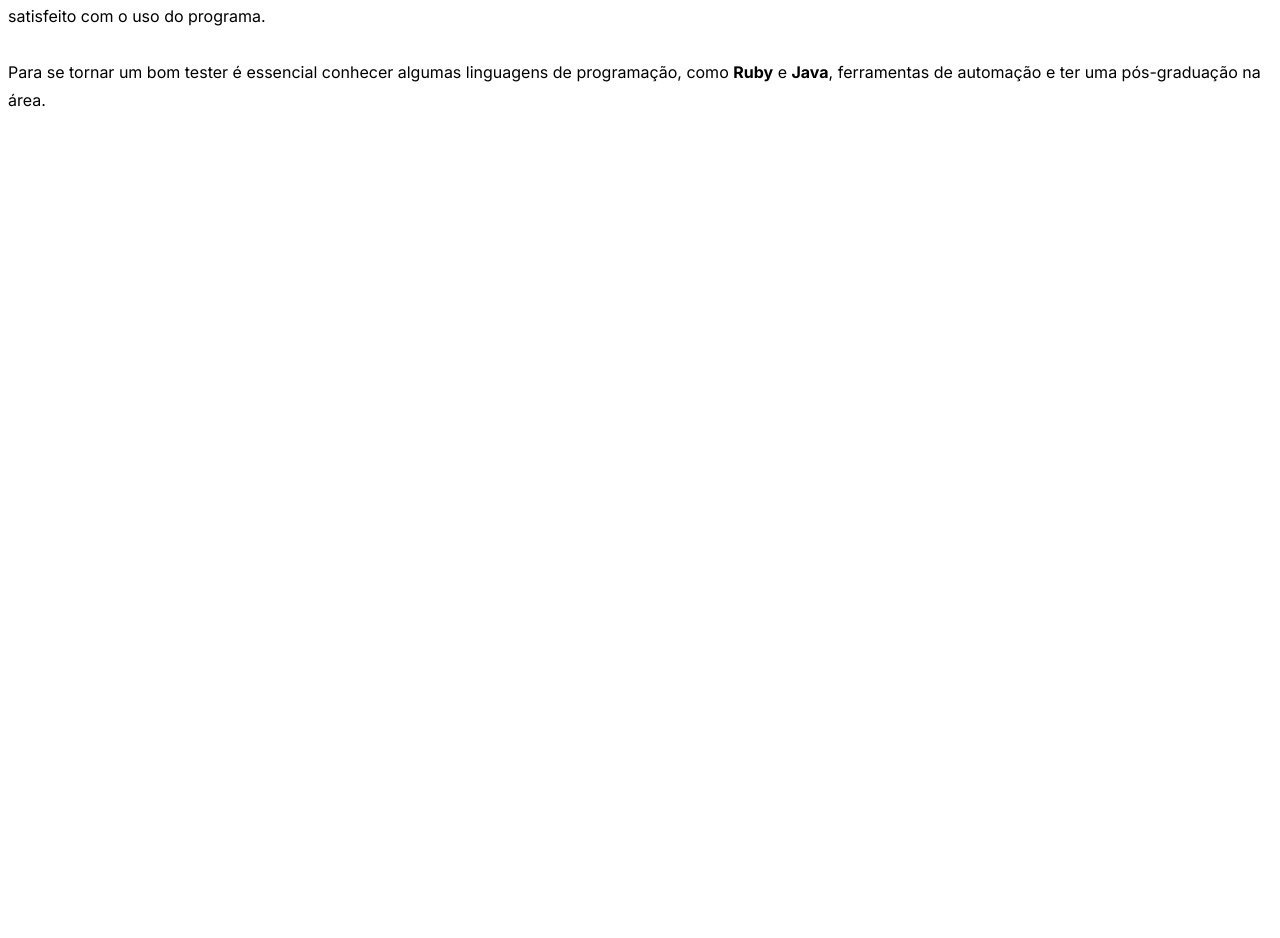
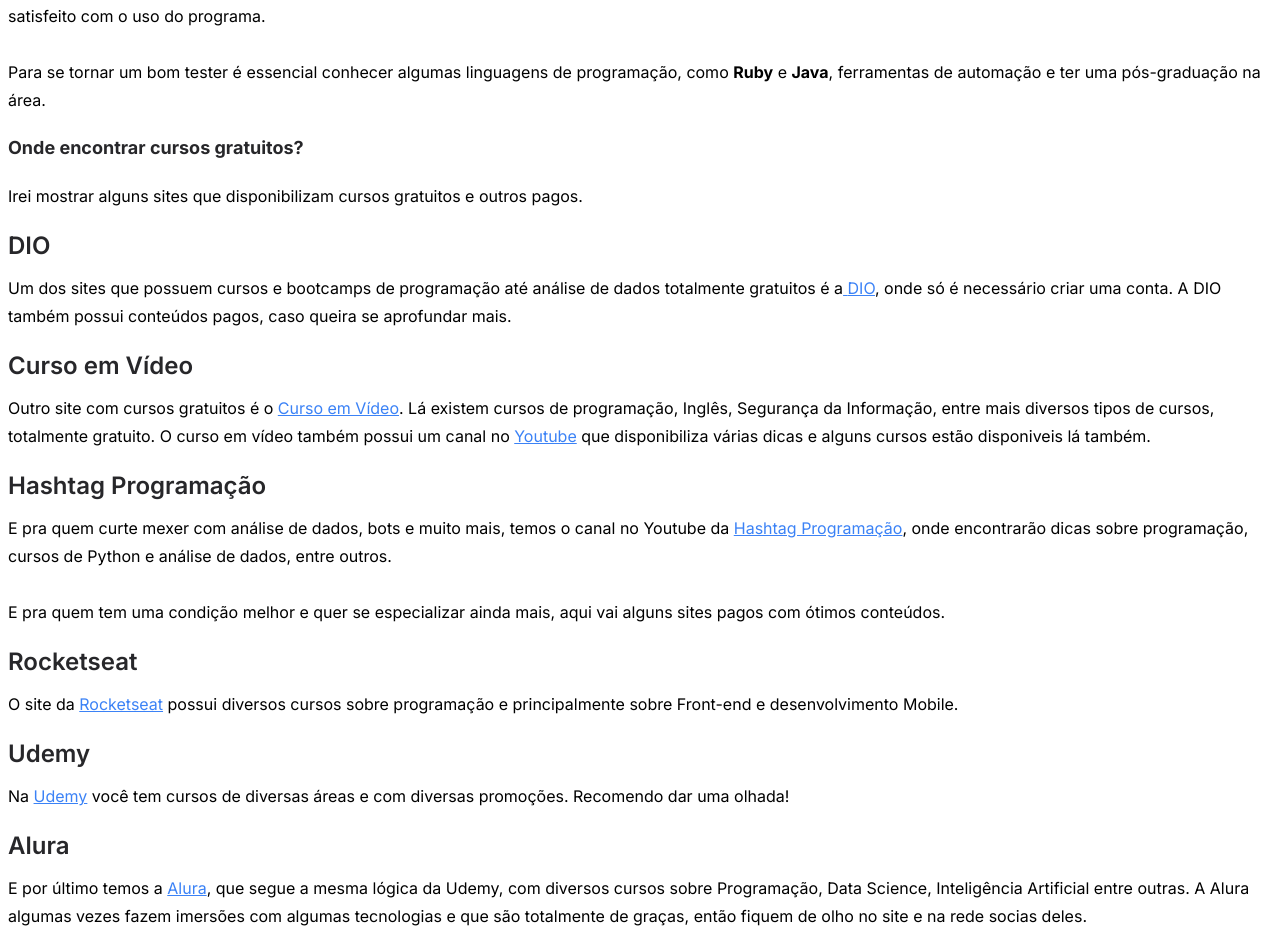
Before and after one commit to ClaytonJosue/projeto_faculdade, a Next.js app: page / in a window 1280 px wide. Shown: the part 2585-3523 px from the top of the page. Before the commit the page ends 2707 px from the top, so only its background shows below. Built offline with nearby package versions, Linux system fonts and the light colour scheme.

Commit message:
html: create the cursos section

```diff
--- a/src/app/page.tsx
+++ b/src/app/page.tsx
@@ -162,7 +162,7 @@
             desenvolvimento de um produto digital. Esse profissional é capaz de
             garantir o funcionamento correto dos programas e revisar os
             pré-requisitos dos softwares, reportando falhas ao time de
-            desenvolvimento.Sem um time de testes, é provável que o usuário
+            desenvolvimento. Sem um time de testes, é provável que o usuário
             final não fique satisfeito com o uso do programa.
             <br />
             <br />
@@ -171,6 +171,137 @@
             ferramentas de automação e ter uma pós-graduação na área.
           </p>
         </section>
+        <section>
+          <h2 className="my-5 text-lg font-bold text-zinc-800">
+            Onde encontrar cursos gratuitos?
+          </h2>
+          <p className="leading-7">
+            Irei mostrar alguns sites que disponibilizam cursos gratuitos e
+            outros pagos.
+          </p>
+          <div>
+            <h3 className="font-semibold text-2xl text-zinc-800 mt-5 mb-3">
+              DIO
+            </h3>
+            <p className="leading-7">
+              Um dos sites que possuem cursos e bootcamps de programação até
+              análise de dados totalmente gratuitos é a
+              <a
+                href="https://www.dio.me"
+                target="_blank"
+                className="text-blue-500 underline"
+              >
+                {" "}
+                DIO
+              </a>
+              , onde só é necessário criar uma conta. A DIO também possui
+              conteúdos pagos, caso queira se aprofundar mais.
+            </p>
+          </div>
+          <div>
+            <h3 className="font-semibold text-2xl text-zinc-800 mt-5 mb-3">
+              Curso em Vídeo
+            </h3>
+            <p className="leading-7">
+              Outro site com cursos gratuitos é o{" "}
+              <a
+                href="https://www.cursoemvideo.com/cursos/"
+                target="_blank"
+                className="text-blue-500 underline"
+              >
+                Curso em Vídeo
+              </a>
+              . Lá existem cursos de programação, Inglês, Segurança da
+              Informação, entre mais diversos tipos de cursos, totalmente
+              gratuito. O curso em vídeo também possui um canal no{" "}
+              <a
+                href="https://www.youtube.com/@CursoemVideo"
+                target="_blank"
+                className="text-blue-500 underline"
+              >
+                Youtube
+              </a>{" "}
+              que disponibiliza várias dicas e alguns cursos estão disponiveis
+              lá também.
+            </p>
+          </div>
+          <div>
+            <h3 className="font-semibold text-2xl text-zinc-800 mt-5 mb-3">
+              Hashtag Programação
+            </h3>
+            <p className="leading-7">
+              E pra quem curte mexer com análise de dados, bots e muito mais,
+              temos o canal no Youtube da{" "}
+              <a
+                href="https://www.youtube.com/@HashtagProgramacao/featured"
+                target="_blank"
+                className="text-blue-500 underline"
+              >
+                Hashtag Programação
+              </a>
+              , onde encontrarão dicas sobre programação, cursos de Python e
+              análise de dados, entre outros.
+            </p>
+          </div>
+          <p className="leading-7 mt-7">
+            E pra quem tem uma condição melhor e quer se especializar ainda
+            mais, aqui vai alguns sites pagos com ótimos conteúdos.
+          </p>
+          <div>
+            <h3 className="font-semibold text-2xl text-zinc-800 mt-5 mb-3">
+              Rocketseat
+            </h3>
+            <p className="leading-7">
+              O site da{" "}
+              <a
+                href="https://www.rocketseat.com.br"
+                target="_blank"
+                className="text-blue-500 underline"
+              >
+                Rocketseat
+              </a>{" "}
+              possui diversos cursos sobre programação e principalmente sobre
+              Front-end e desenvolvimento Mobile.
+            </p>
+          </div>
+          <div>
+            <h3 className="font-semibold text-2xl text-zinc-800 mt-5 mb-3">
+              Udemy
+            </h3>
+            <p className="leading-7">
+              Na{" "}
+              <a
+                href="https://www.udemy.com/?ranMID=39197&ranEAID=%2F68Yt01SgtI&ranSiteID=_68Yt01SgtI-veCmPe6ejOXhezcihzvVjQ&LSNPUBID=%2F68Yt01SgtI&utm_source=aff-campaign&utm_medium=udemyads"
+                target="_blank"
+                className="text-blue-500 underline"
+              >
+                Udemy
+              </a>{" "}
+              você tem cursos de diversas áreas e com diversas promoções.
+              Recomendo dar uma olhada!
+            </p>
+          </div>
+          <div>
+            <h3 className="font-semibold text-2xl text-zinc-800 mt-5 mb-3">
+              Alura
+            </h3>
+            <p className="leading-7">
+              E por último temos a{" "}
+              <a
+                href="https://www.alura.com.br"
+                target="_blank"
+                className="text-blue-500 underline"
+              >
+                Alura
+              </a>
+              , que segue a mesma lógica da Udemy, com diversos cursos sobre
+              Programação, Data Science, Inteligência Artificial entre outras. A
+              Alura algumas vezes fazem imersões com algumas tecnologias e que
+              são totalmente de graças, então fiquem de olho no site e na rede
+              socias deles.
+            </p>
+          </div>
+        </section>
       </main>
     </>
   );
```
